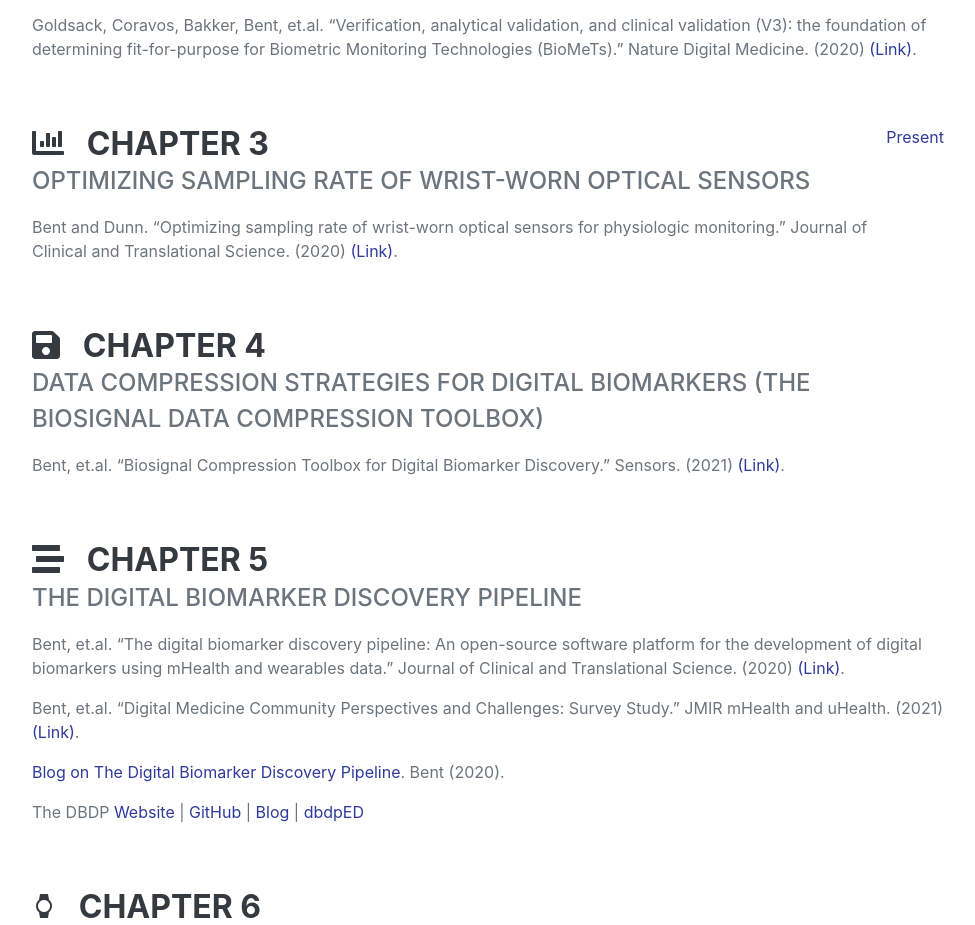
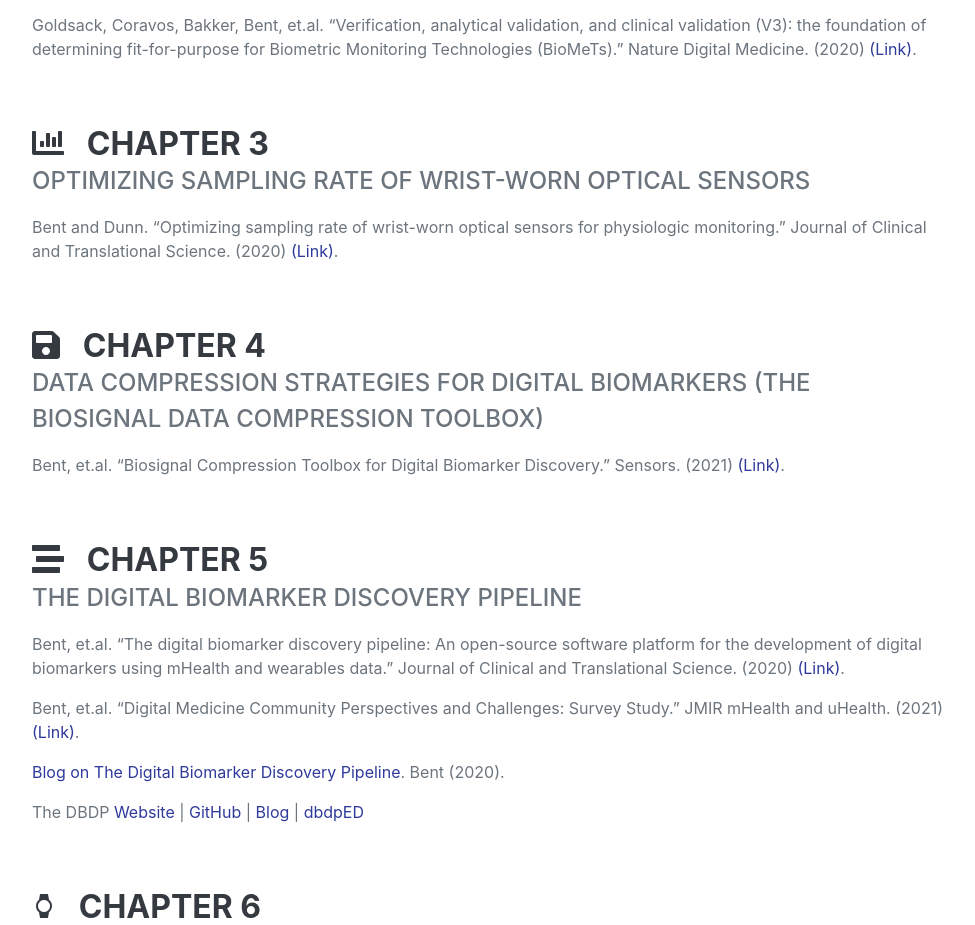
Before and after one commit to brinnaebent/brinnaebent.github.io, a plain HTML site: page defense.html in a window 1280 px wide. Shown: the part 1302-2227 px from the top of the page, without its empty margins (288-1263 px from the left). Drawn offline with nearby package versions, Linux system fonts and the light colour scheme; a web font is replaced by a local one.

Commit message:
Fixed Present in Ch 3

```diff
--- a/defense.html
+++ b/defense.html
@@ -89,7 +89,6 @@
                             <div class="subheading mb-3">Optimizing Sampling Rate of wrist-worn optical sensors</div>
                             <p>Bent and Dunn. “Optimizing sampling rate of wrist-worn optical sensors for physiologic monitoring.” Journal of Clinical and Translational Science. (2020) <a target="blank" href="https://www.cambridge.org/core/journals/journal-of-clinical-and-translational-science/article/optimizing-sampling-rate-of-wristworn-optical-sensors-for-physiologic-monitoring/F55D202375C388AE2E78944CFFC1ED91">(Link)</a>. </p>
                         </div>
-                        <div class="flex-shrink-0"><span class="text-primary">Present</span></div>
                     </div>
                     <div class="d-flex flex-column flex-md-row justify-content-between mb-5">
                         <div class="flex-grow-1">
```
